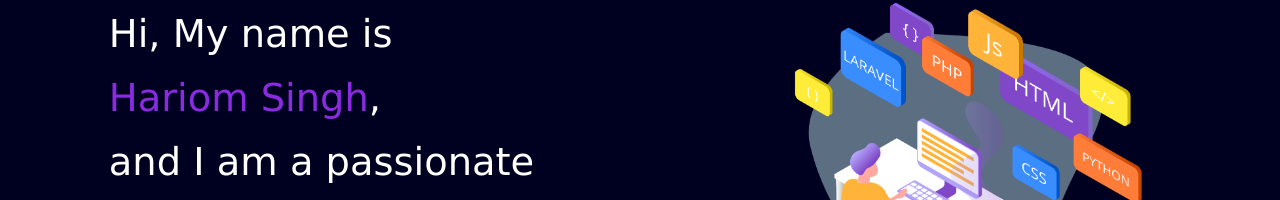
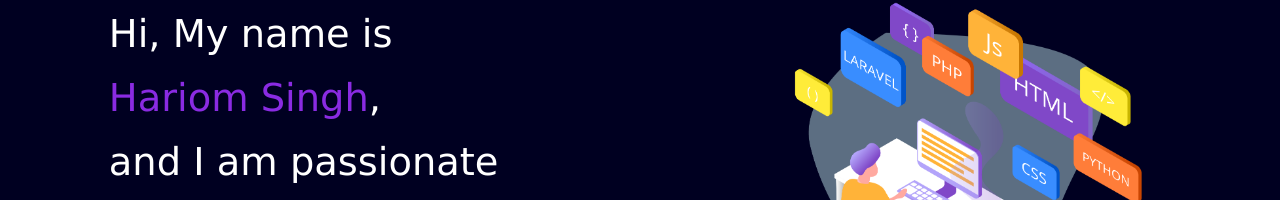
Before and after one commit to githbkrishna/itshariom, a plain HTML site: page index.html in a window 1280 px wide. Shown: the part 109-309 px from the top of the page. Drawn offline with nearby package versions, Linux system fonts and the light colour scheme.

```diff
--- a/index.html
+++ b/index.html
@@ -37,7 +37,7 @@
         <div class="leftsection">
           Hi, My name is <br />
           <span class="purple">Hariom Singh</span>,
-          <div>and I am a passionate</div>
+          <div>and I am passionate</div>
           <!-- Element to contain animated typing -->
           <span id="element"></span>
 
```
